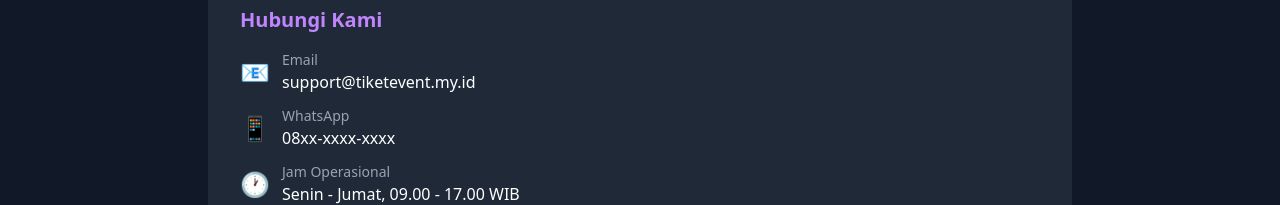
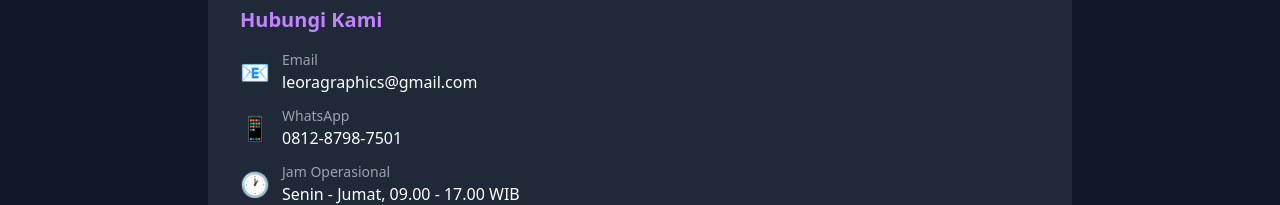
Before and after one commit to Randy488/event-ticketing-platform, a Next.js app: page /help in a window 1280 px wide. Shown: the part 339-544 px from the top of the page. Built offline with nearby package versions, Linux system fonts and the light colour scheme; no server answers.

Commit message:
Update kontak email dan WhatsApp di halaman bantuan

```diff
--- a/app/help/page.jsx
+++ b/app/help/page.jsx
@@ -26,14 +26,14 @@ export default function HelpPage() {
                 <span className="text-2xl">📧</span>
                 <div>
                   <p className="text-gray-400 text-sm">Email</p>
-                  <p className="text-white">support@tiketevent.my.id</p>
+                  <p className="text-white">leoragraphics@gmail.com</p>
                 </div>
               </div>
               <div className="flex items-center space-x-3">
                 <span className="text-2xl">📱</span>
                 <div>
                   <p className="text-gray-400 text-sm">WhatsApp</p>
-                  <p className="text-white">08xx-xxxx-xxxx</p>
+                  <p className="text-white">0812-8798-7501</p>
                 </div>
               </div>
               <div className="flex items-center space-x-3">
```
